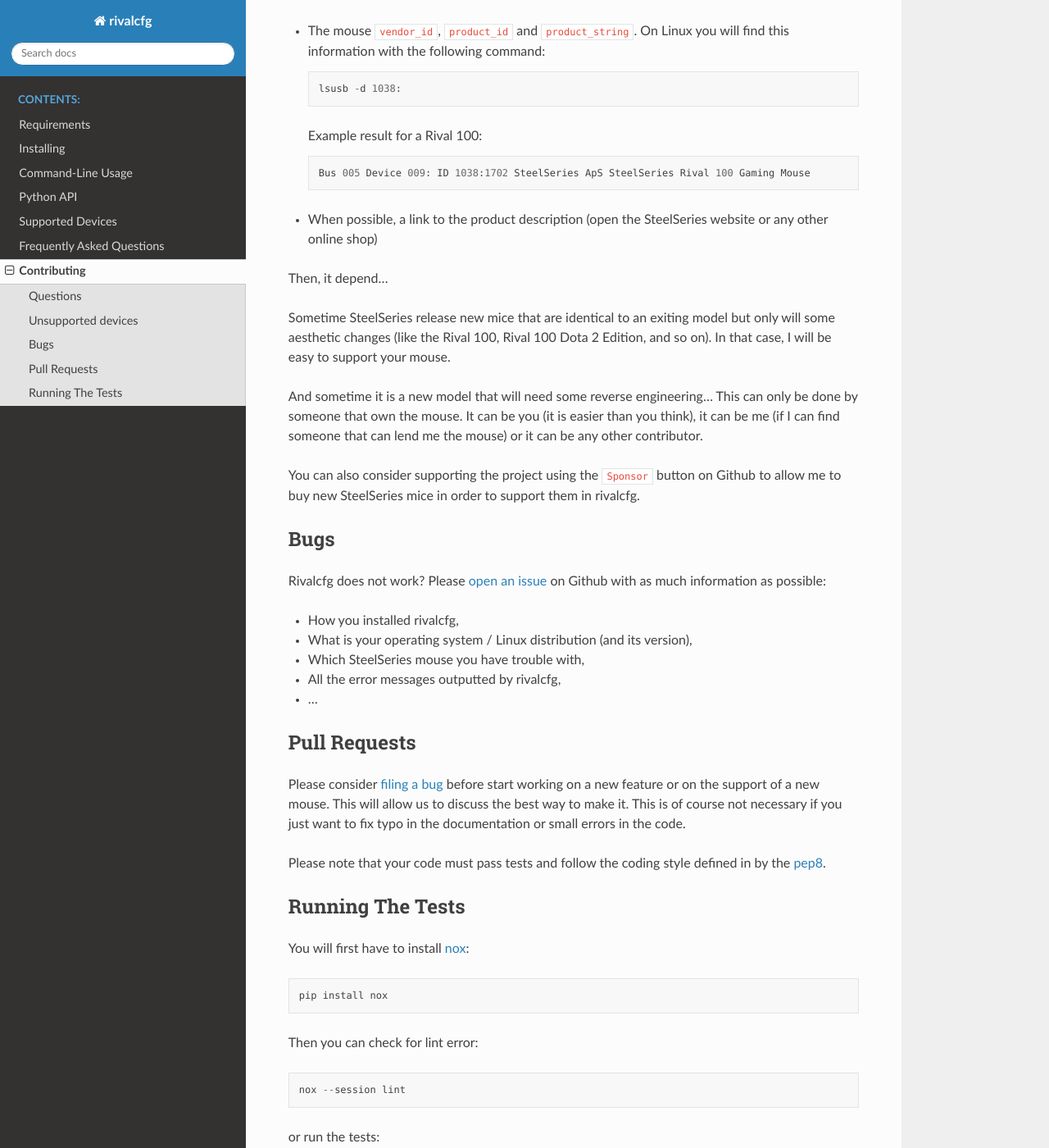
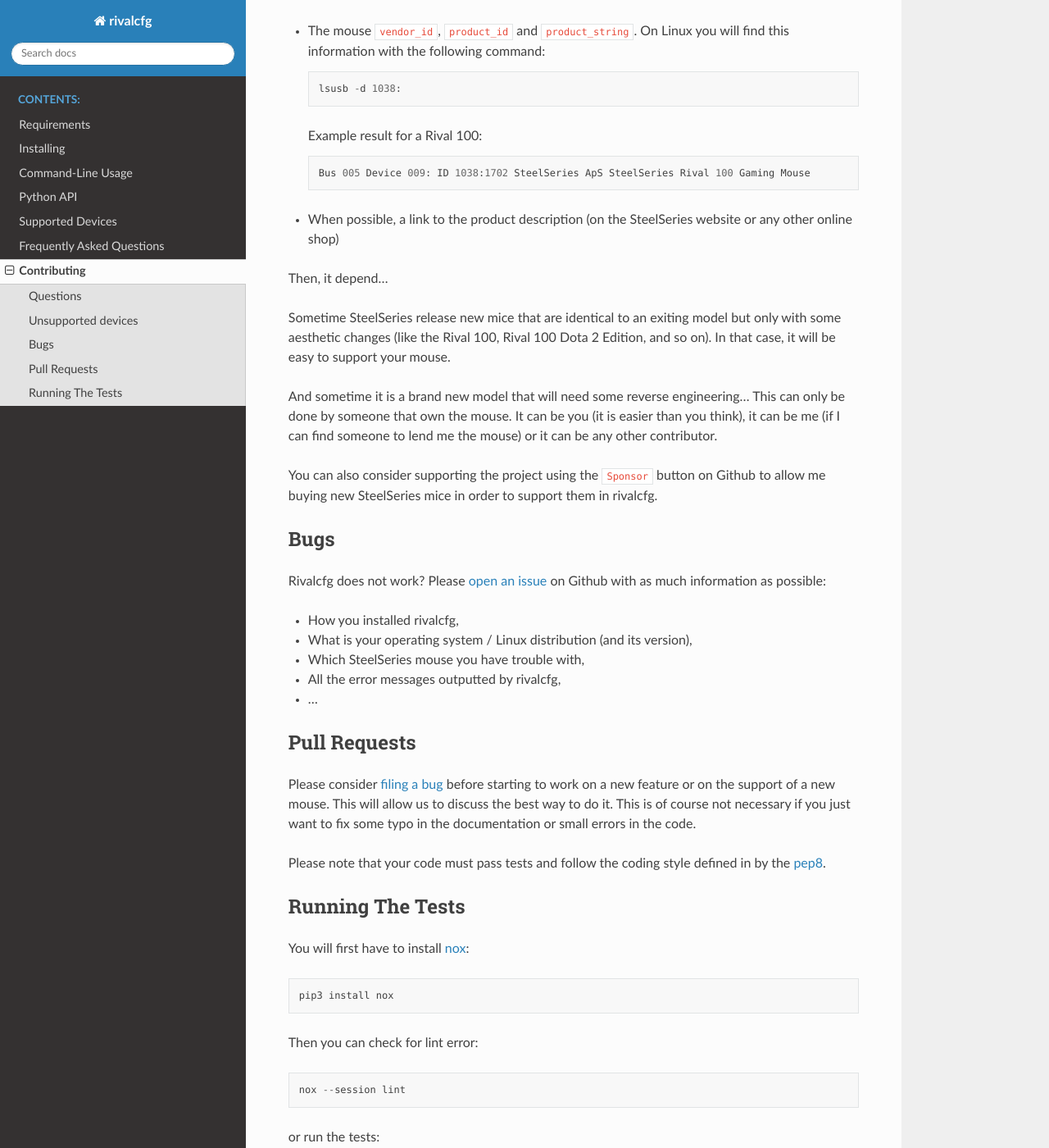
Before and after one commit to flozz/rivalcfg, a Sphinx documentation site: the page built from doc/contributing.rst, in a window 1280 px wide and 1400 px high, scrolled down 582 px. Shown: the whole window at 82% size. Built offline with Sphinx 7.4.7 and the Read the Docs theme 2.0.0, drawn with Linux system fonts in a browser that asks for light colours; some of the changed text lies outside the part shown.

Commit message:
Fixes some typo and errors in contributing.rst

```diff
--- a/doc/contributing.rst
+++ b/doc/contributing.rst
@@ -35,22 +35,22 @@
 
      Bus 005 Device 009: ID 1038:1702 SteelSeries ApS SteelSeries Rival 100 Gaming Mouse
 
-* When possible, a link to the product description (open the SteelSeries
+* When possible, a link to the product description (on the SteelSeries
   website or any other online shop)
 
 Then, it depend...
 
 Sometime SteelSeries release new mice that are identical to an exiting model
-but only will some aesthetic changes (like the Rival 100, Rival 100 Dota
-2 Edition, and so on). In that case, I will be easy to support your mouse.
+but only with some aesthetic changes (like the Rival 100, Rival 100 Dota
+2 Edition, and so on). In that case, it will be easy to support your mouse.
 
-And sometime it is a new model that will need some reverse engineering... This
-can only be done by someone that own the mouse. It can be you (it is easier
-than you think), it can be me (if I can find someone that can lend me the
+And sometime it is a brand new model that will need some reverse engineering...
+This can only be done by someone that own the mouse. It can be you (it is
+easier than you think), it can be me (if I can find someone to lend me the
 mouse) or it can be any other contributor.
 
 You can also consider supporting the project using the ``Sponsor`` button on
-Github to allow me to buy new SteelSeries mice in order to support them in
+Github to allow me buying new SteelSeries mice in order to support them in
 rivalcfg.
 
 
@@ -72,10 +72,10 @@
 -------------
 
 Please consider `filing a bug <https://github.com/flozz/rivalcfg/issues>`_
-before start working on a new feature or on the support of a new mouse. This
-will allow us to discuss the best way to make it. This is of course not
-necessary if you just want to fix typo in the documentation or small errors in
-the code.
+before starting to work on a new feature or on the support of a new mouse. This
+will allow us to discuss the best way to do it. This is of course not necessary
+if you just want to fix some typo in the documentation or small errors in the
+code.
 
 Please note that your code must pass tests and follow the coding style defined
 in by the `pep8 <https://pep8.org/>`_.
@@ -86,7 +86,7 @@
 
 You will first have to install `nox <https://nox.thea.codes/>`_::
 
-    pip install nox
+    pip3 install nox
 
 Then you can check for lint error::
 
@@ -97,7 +97,8 @@
     nox --session test
 
 To run the tests only for a specific Python version, you can use following
-commands (the corresponding Python interpreter must be installed)::
+commands (the corresponding Python interpreter must be installed on your
+machine)::
 
     nox --session test-2.7
     nox --session test-3.5
```
Also changed, not shown: other parts of doc/contributing.rst (+2 -2 lines).
